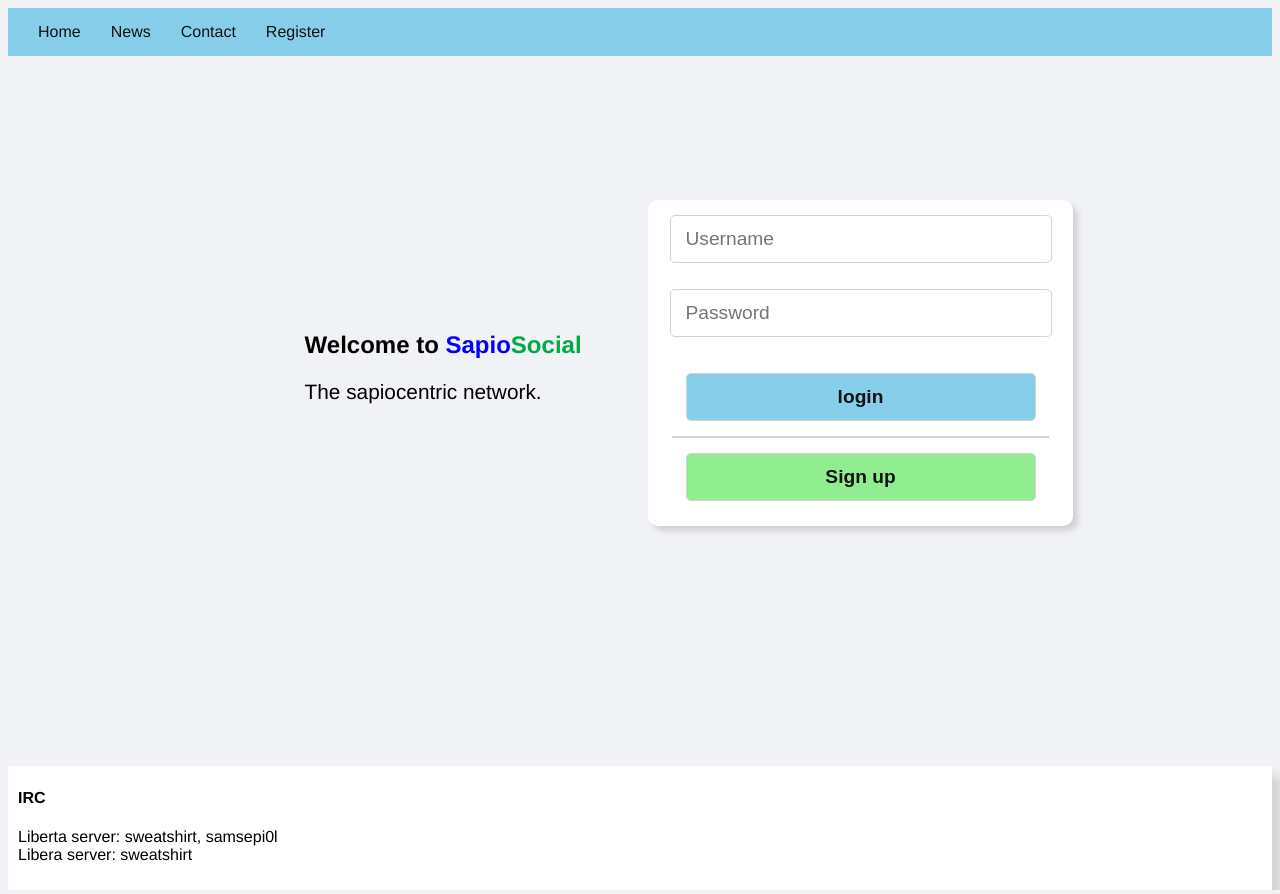
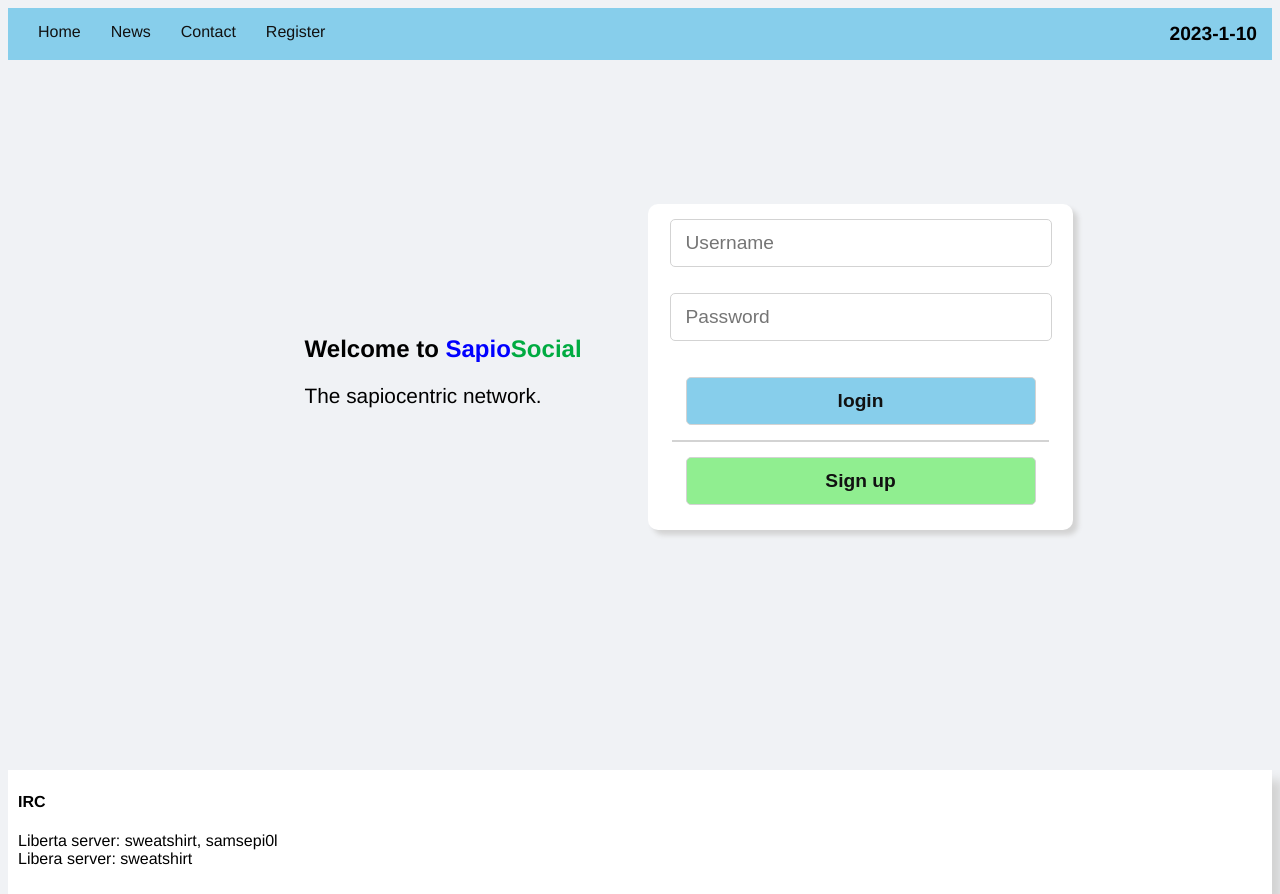
Before and after one commit to sweatshirt0/sapiosocial-js, a React (Create React App) app: page / in a window 1280 px wide. Built offline with nearby package versions, Linux system fonts and the light colour scheme.

Commit message:
adds date to the navbar.

```diff
--- /dev/null
+++ b/src/components/Calender.js
@@ -0,0 +1,11 @@
+import React from "react";
+
+const Calender = () => {
+	var today = new Date (),
+		date = today.getFullYear() + "-" + (today.getMonth() + 1) + '-' + today.getDate();
+	return (
+		<h3 class="date">{date}</h3>
+	);
+}
+
+export default Calender
--- a/src/components/Navbar.js
+++ b/src/components/Navbar.js
@@ -1,4 +1,5 @@
 import React from "react";
+import Calender from "./Calender";
 
 const Navbar = () => {
 	return (
@@ -7,6 +8,7 @@ const Navbar = () => {
 			<a class="news-link" href="/news">News</a>
 			<a class="contact-link" href="/contact">Contact</a>
 			<a class="register-link" href="/register">Register</a>
+			<Calender />
 		</div>
 	);
 }
--- a/src/index.css
+++ b/src/index.css
@@ -287,6 +287,13 @@ body {
 	text-align: center;
 }
 
+.date {
+	display: flex;
+	float: right;
+	margin: 0px;
+	font-size: 1.2rem;
+}
+
 @media screen and (min-width: 1270px) {
 	.home-content-wrapper {
 		left: 22vw;
```
